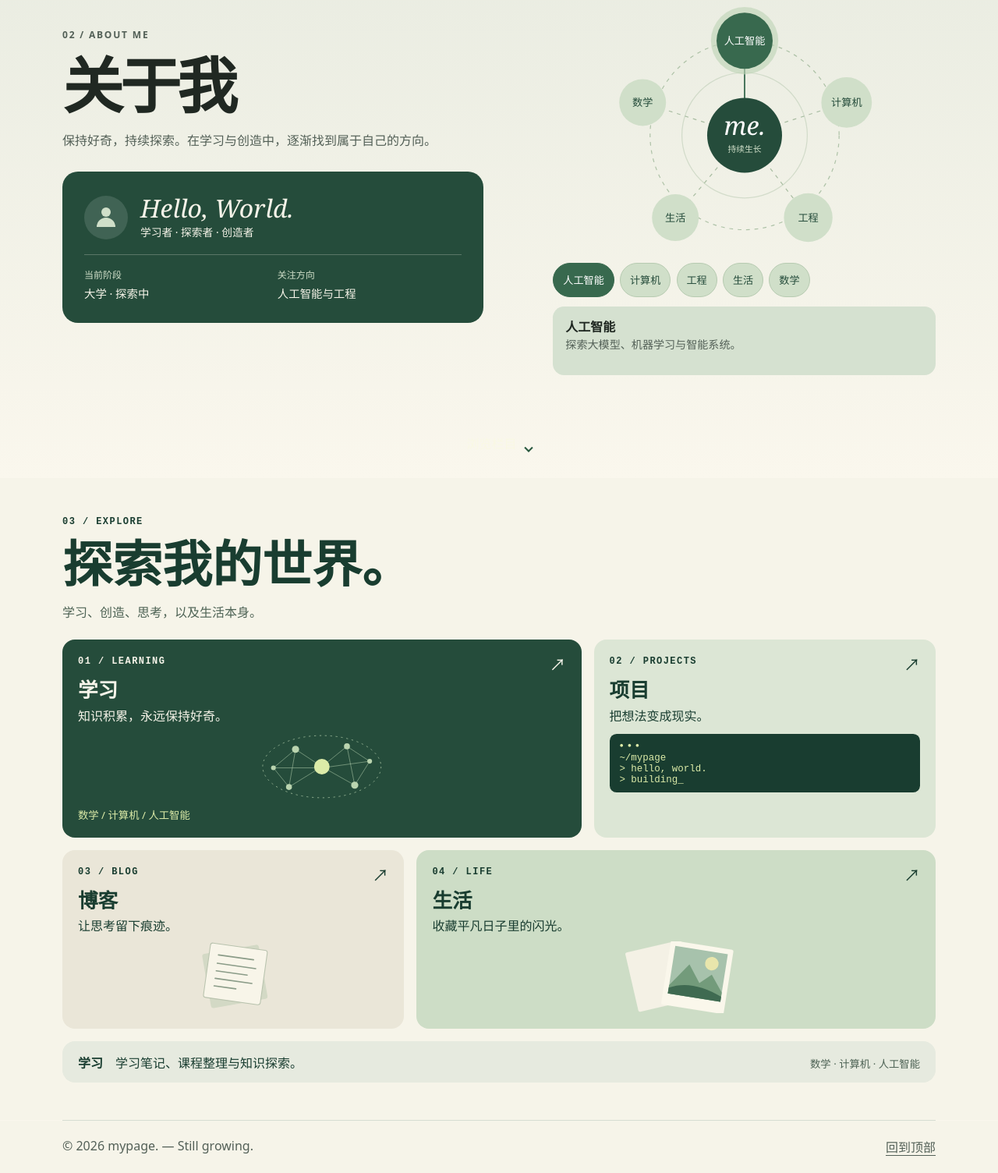
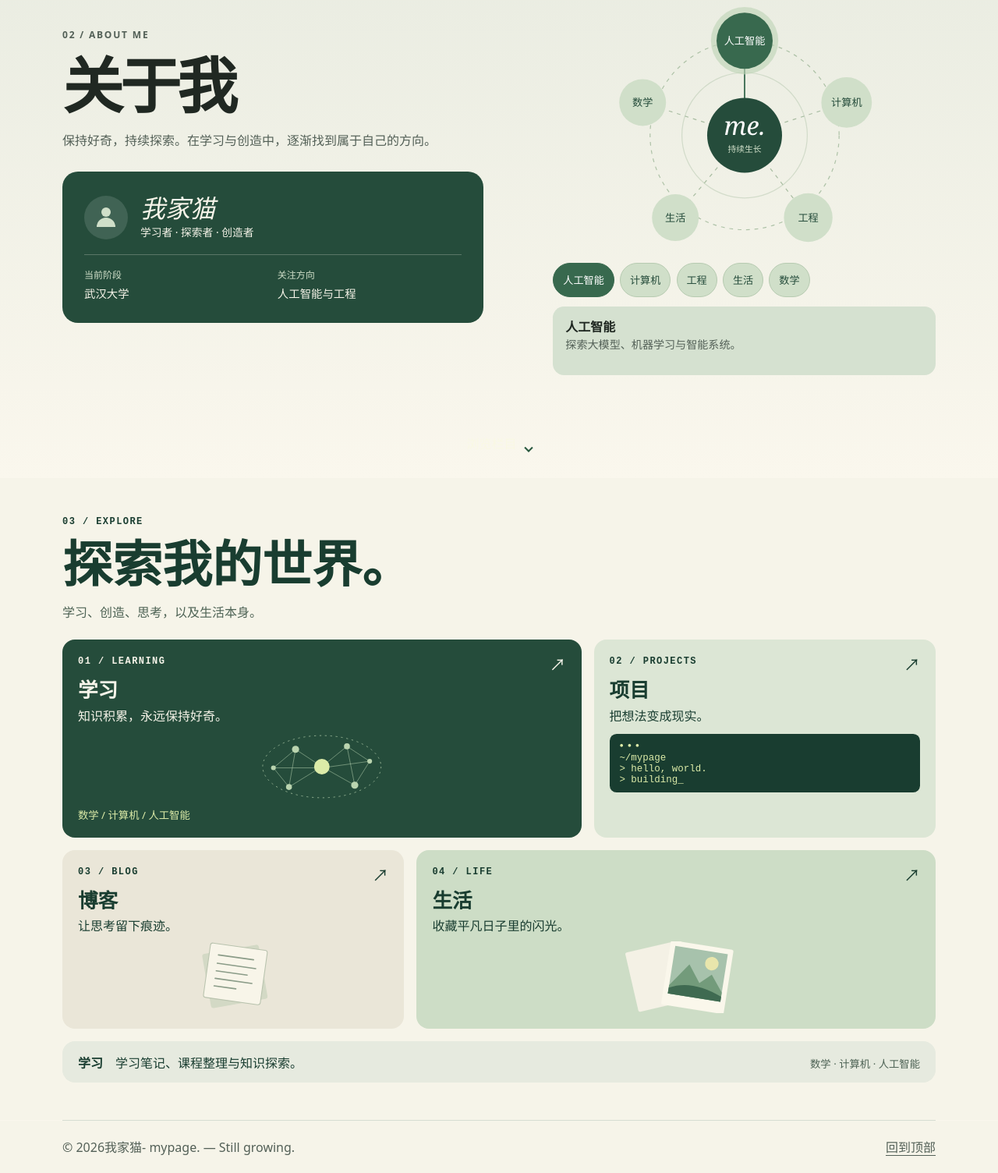
Before and after one commit to wojiamao14/wojiamao14.github.io, a plain HTML site: page index.html in a window 1280 px wide. Shown: the part 987-2491 px from the top of the page at 78% size. Drawn offline with Linux system fonts and the light colour scheme.

Commit message:
Update index.html

```diff
--- a/index.html
+++ b/index.html
@@ -62,9 +62,9 @@
               <circle cx="28" cy="21" r="6"/>
               <path d="M16 40a12 12 0 0 1 24 0Z"/>
             </svg>
-            <div><h3>Hello, World.</h3><p>学习者 · 探索者 · 创造者</p></div>
+            <div><h3>我家猫</h3><p>学习者 · 探索者 · 创造者</p></div>
           </div>
-          <dl><div><dt>当前阶段</dt><dd>大学 · 探索中</dd></div><div><dt>关注方向</dt><dd>人工智能与工程</dd></div></dl>
+          <dl><div><dt>当前阶段</dt><dd>武汉大学</dd></div><div><dt>关注方向</dt><dd>人工智能与工程</dd></div></dl>
         </div>
       </div>
       <div class="interest-map" role="group" aria-labelledby="interest-title">
@@ -168,7 +168,7 @@
     </section>
     </div>
   </main>
-  <footer class="shell footer"><span>© 2026 mypage. — Still growing.</span><a href="#top">回到顶部</a></footer>
+  <footer class="shell footer"><span>© 2026我家猫- mypage. — Still growing.</span><a href="#top">回到顶部</a></footer>
   <script src="navigation.js" defer></script>
   <script src="home.js" defer></script>
   <script src="hero-mark.js" defer></script>
```
